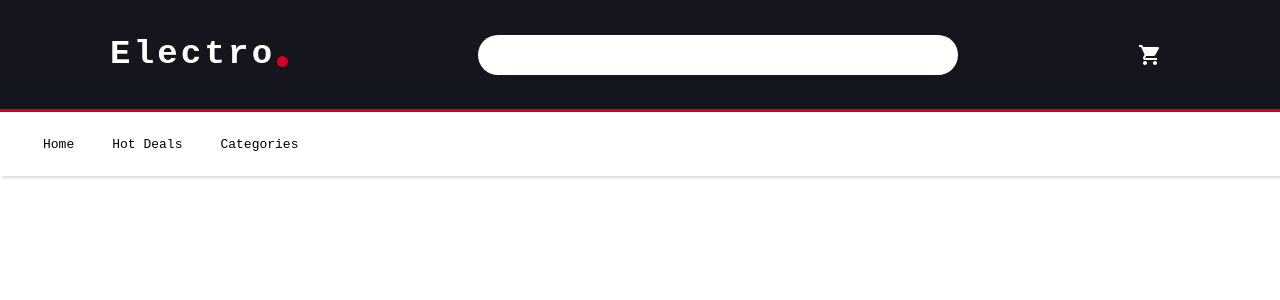
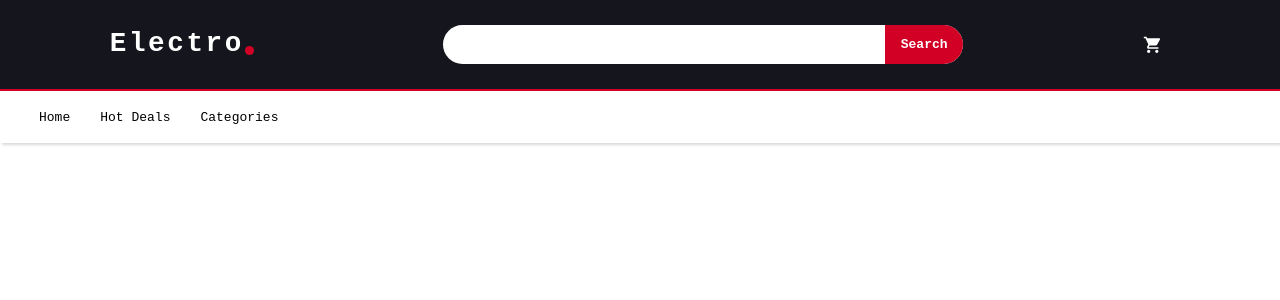
Before and after one commit to felipebaloneker/Electro-Store, a React (Vite) app: page / in a window 1280 px wide. Shown: the top 300 px of the page. Built offline with nearby package versions, Linux system fonts and the light colour scheme.

Commit message:
updated header

```diff
--- a/src/components/Header/index.tsx
+++ b/src/components/Header/index.tsx
@@ -9,9 +9,13 @@ import {
   Tooltip,
   IconButton
 } from '@mui/material';
-import MenuIcon from '@mui/icons-material/Menu';
-import SearchIcon from '@mui/icons-material/Search';
-import { MenuItem, SearchInputBase, Search, LogoDot } from './styles';
+import {
+  MenuItem,
+  SearchInputBase,
+  Search,
+  LogoDot,
+  SearchButton
+} from './styles';
 import ShoppingCartIcon from '@mui/icons-material/ShoppingCart';
 
 function Header() {
@@ -56,8 +60,8 @@ function Header() {
           </Typography>
         </Toolbar>
         <Search>
-          <SearchIcon />
-          <SearchInputBase />
+          <SearchInputBase style={{ width: '85%', padding: '.5rem' }} />
+          <SearchButton>Search</SearchButton>
         </Search>
         <Box>
           <Tooltip title="Open cart">
@@ -93,154 +97,3 @@ function Header() {
   );
 }
 export default Header;
-
-// const pages = ['Products', 'Pricing', 'Blog'];
-// const settings = ['Profile', 'Account', 'Dashboard', 'Logout'];
-
-// const ResponsiveAppBar = () => {
-//   const [anchorElNav, setAnchorElNav] = React.useState<null | HTMLElement>(
-//     null
-//   );
-//   const [anchorElUser, setAnchorElUser] = React.useState<null | HTMLElement>(
-//     null
-//   );
-
-//   const handleOpenNavMenu = (event: React.MouseEvent<HTMLElement>) => {
-//     setAnchorElNav(event.currentTarget);
-//   };
-//   const handleOpenUserMenu = (event: React.MouseEvent<HTMLElement>) => {
-//     setAnchorElUser(event.currentTarget);
-//   };
-
-//   const handleCloseNavMenu = () => {
-//     setAnchorElNav(null);
-//   };
-
-//   const handleCloseUserMenu = () => {
-//     setAnchorElUser(null);
-//   };
-
-//   return (
-//     <AppBar position="static">
-//       <Container maxWidth="xl">
-//         <Toolbar disableGutters>
-//           <AdbIcon sx={{ display: { xs: 'none', md: 'flex' }, mr: 1 }} />
-//           <Typography
-//             variant="h6"
-//             noWrap
-//             component="a"
-//             href="/"
-//             sx={{
-//               mr: 2,
-//               display: { xs: 'none', md: 'flex' },
-//               fontFamily: 'monospace',
-//               fontWeight: 700,
-//               letterSpacing: '.3rem',
-//               color: 'inherit',
-//               textDecoration: 'none'
-//             }}
-//           >
-//             LOGO
-//           </Typography>
-
-//           <Box sx={{ flexGrow: 1, display: { xs: 'flex', md: 'none' } }}>
-//             <IconButton
-//               size="large"
-//               aria-label="account of current user"
-//               aria-controls="menu-appbar"
-//               aria-haspopup="true"
-//               onClick={handleOpenNavMenu}
-//               color="inherit"
-//             >
-//               <MenuIcon />
-//             </IconButton>
-//             <Menu
-//               id="menu-appbar"
-//               anchorEl={anchorElNav}
-//               anchorOrigin={{
-//                 vertical: 'bottom',
-//                 horizontal: 'left'
-//               }}
-//               keepMounted
-//               transformOrigin={{
-//                 vertical: 'top',
-//                 horizontal: 'left'
-//               }}
-//               open={Boolean(anchorElNav)}
-//               onClose={handleCloseNavMenu}
-//               sx={{
-//                 display: { xs: 'block', md: 'none' }
-//               }}
-//             >
-//               {pages.map((page) => (
-//                 <MenuItem key={page} onClick={handleCloseNavMenu}>
-//                   <Typography textAlign="center">{page}</Typography>
-//                 </MenuItem>
-//               ))}
-//             </Menu>
-//           </Box>
-//           <AdbIcon sx={{ display: { xs: 'flex', md: 'none' }, mr: 1 }} />
-//           <Typography
-//             variant="h5"
-//             noWrap
-//             component="a"
-//             href=""
-//             sx={{
-//               mr: 2,
-//               display: { xs: 'flex', md: 'none' },
-//               flexGrow: 1,
-//               fontFamily: 'monospace',
-//               fontWeight: 700,
-//               letterSpacing: '.3rem',
-//               color: 'inherit',
-//               textDecoration: 'none'
-//             }}
-//           >
-//             LOGO
-//           </Typography>
-//           <Box sx={{ flexGrow: 1, display: { xs: 'none', md: 'flex' } }}>
-//             {pages.map((page) => (
-//               <Button
-//                 key={page}
-//                 onClick={handleCloseNavMenu}
-//                 sx={{ my: 2, color: 'white', display: 'block' }}
-//               >
-//                 {page}
-//               </Button>
-//             ))}
-//           </Box>
-
-//           <Box sx={{ flexGrow: 0 }}>
-//             <Tooltip title="Open settings">
-//               <IconButton onClick={handleOpenUserMenu} sx={{ p: 0 }}>
-//                 <Avatar alt="Remy Sharp" src="/static/images/avatar/2.jpg" />
-//               </IconButton>
-//             </Tooltip>
-//             <Menu
-//               sx={{ mt: '45px' }}
-//               id="menu-appbar"
-//               anchorEl={anchorElUser}
-//               anchorOrigin={{
-//                 vertical: 'top',
-//                 horizontal: 'right'
-//               }}
-//               keepMounted
-//               transformOrigin={{
-//                 vertical: 'top',
-//                 horizontal: 'right'
-//               }}
-//               open={Boolean(anchorElUser)}
-//               onClose={handleCloseUserMenu}
-//             >
-//               {settings.map((setting) => (
-//                 <MenuItem key={setting} onClick={handleCloseUserMenu}>
-//                   <Typography textAlign="center">{setting}</Typography>
-//                 </MenuItem>
-//               ))}
-//             </Menu>
-//           </Box>
-//         </Toolbar>
-//       </Container>
-//     </AppBar>
-//   );
-// };
--- a/src/components/Header/styles.ts
+++ b/src/components/Header/styles.ts
@@ -8,9 +8,24 @@ export const Search = styled.div`
   border-radius: 2rem;
   align-items: center;
   background-color: #fff;
-  width: 30rem;
-  height: 2.5rem;
+  width: 40rem;
+  height: 3rem;
   margin-left: 0%;
+  overflow: hidden;
+`;
+export const SearchButton = styled.button`
+  all: unset;
+  width: 15%;
+  height: 100%;
+  cursor: pointer;
+  background-color: var(--highlight-color);
+  color: var(--text-color-light);
+  font-weight: 700;
+  text-align: center;
+  transition: 0.2s ease;
+  &:hover {
+    background-color: var(--text-color-menu);
+  }
 `;
 
 export const LogoDot = styled.span`
--- a/src/global.ts
+++ b/src/global.ts
@@ -1,10 +1,14 @@
 import { createGlobalStyle } from 'styled-components';
 
 const GlobalStyle = createGlobalStyle`
+  *{
+    font-family: monospace;
+  }
   :root {
     --highlight-color: #d10024;
     --searchbackground-color:#15161D;
     --text-color-menu:#000;
+    --text-color-light:#fff;
   }
 `;
 export default GlobalStyle;
```
